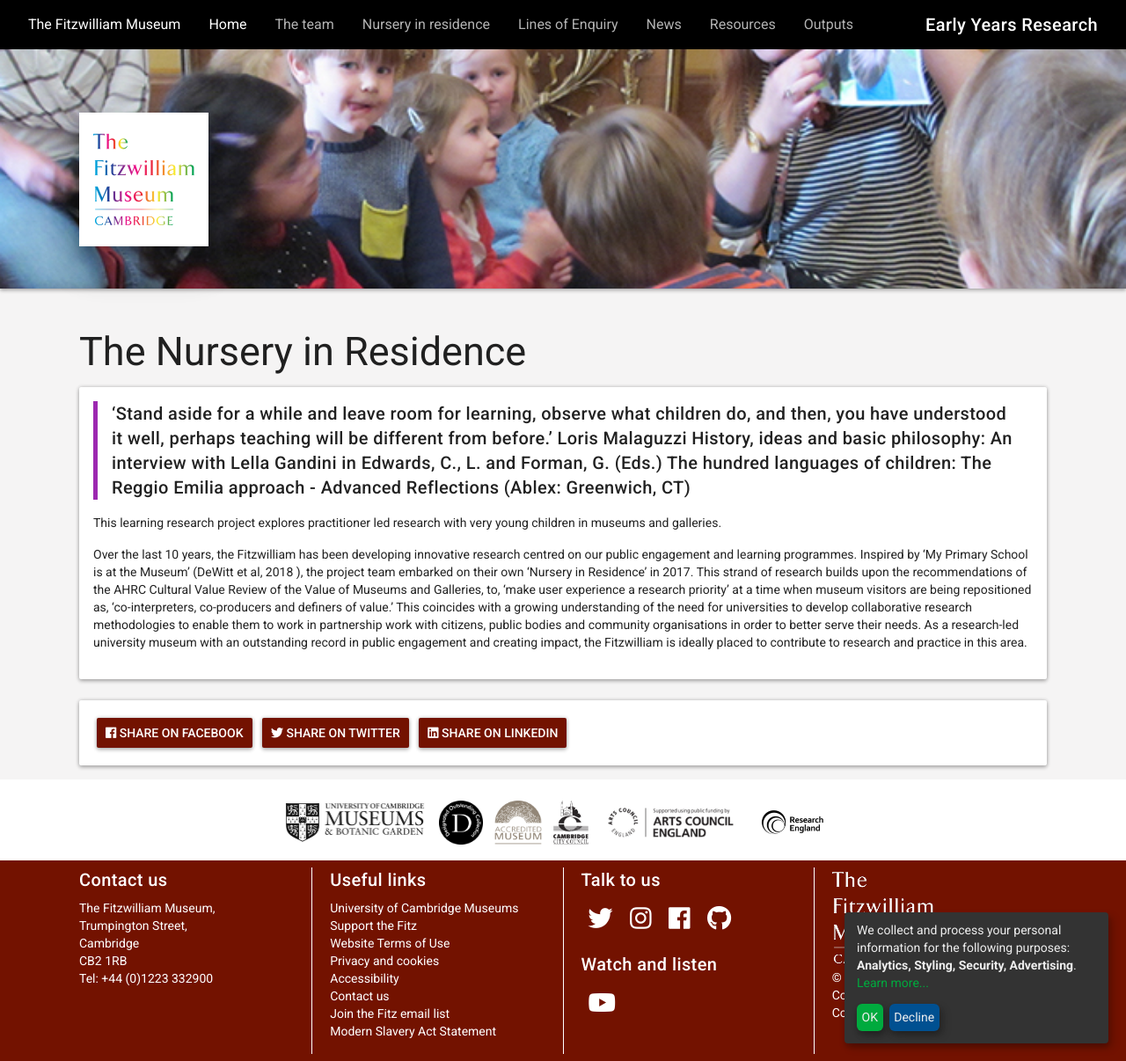
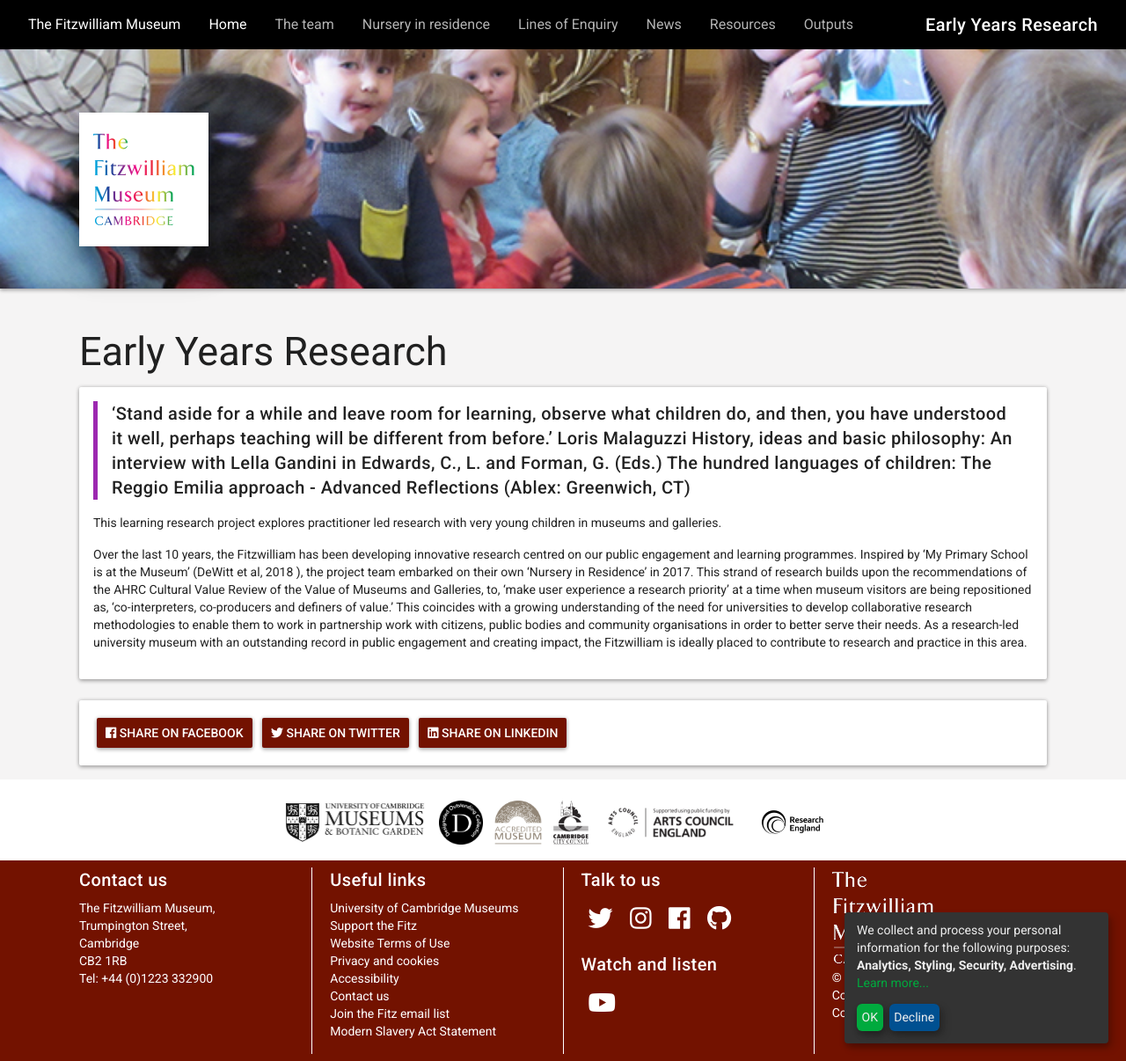
Before and after one commit to FitzwilliamMuseum/early-years-research, a Jekyll site: the page built from index.md, in a window 1280 px wide and 1206 px high. Shown: the whole window at 88% size. Built offline with Jekyll 4.4.1, drawn with Linux system fonts in a browser that asks for light colours; nearby versions of some CDN libraries.

Commit message:
Update index.md

```diff
--- a/index.md
+++ b/index.md
@@ -1,5 +1,5 @@
 ---
-title: The Nursery in Residence
+title: Early Years Research
 layout: default
 author: Kate Noble
 created: 2019-03-05
```
